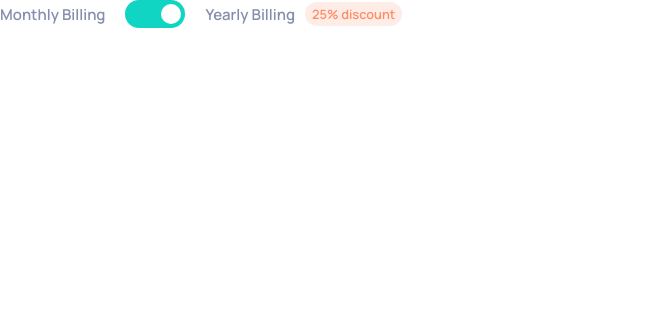
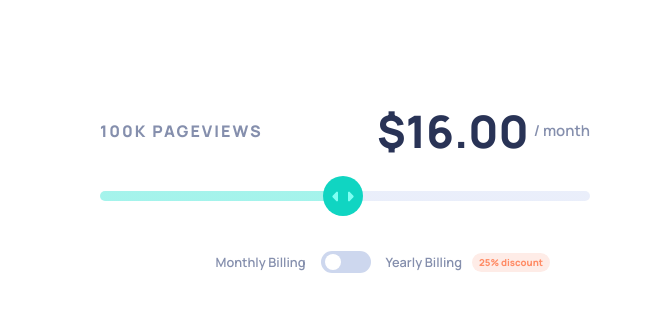
Before and after one commit to kdumagalhaes/interactive-pricing-component-vue, a Vue app: page / in a window 1280 px wide. Shown: the top 312 px of the page, without its empty margins (0-652 px from the left). Built offline with nearby package versions, Linux system fonts and the light colour scheme.

Commit message:
finished Price Control component

```diff
--- a/src/App.vue
+++ b/src/App.vue
@@ -1,14 +1,14 @@
 <template>
-    <BillingInfo />
+    <PriceControl />
 </template>
 
 <script>
-// atoms
-import { BillingInfo } from '@/components/molecules'
+// organisms
+import { PriceControl } from '@/components/organisms'
 
 export default {
     components: {
-        BillingInfo,
+        PriceControl,
     },
 }
 </script>
--- a/src/components/atoms/PageViews.vue
+++ b/src/components/atoms/PageViews.vue
@@ -16,5 +16,6 @@ export default {
     font-weight: $extra-bold;
     color: $neutral-grayish-blue;
     letter-spacing: 2px;
+    font-size: 1rem;
 }
 </style>
--- a/src/components/atoms/Price.vue
+++ b/src/components/atoms/Price.vue
@@ -23,7 +23,7 @@ export default {
     font-weight: $semi-bold;
 
     .price__value {
-        font-size: 2.3rem;
+        font-size: 2.8rem;
         font-weight: $extra-bold;
         color: $neutral-dark-desaturated-blue;
         margin-right: 5px;
--- a/src/components/atoms/Toggle.vue
+++ b/src/components/atoms/Toggle.vue
@@ -1,6 +1,6 @@
 <template>
     <label class="toggle">
-        <input class="toggle__input" type="checkbox" name="toggle" checked />
+        <input class="toggle__input" type="checkbox" name="toggle" />
         <span class="toggle__slider"></span>
     </label>
 </template>
@@ -13,8 +13,8 @@ export default {}
 .toggle {
     position: relative;
     display: inline-block;
-    width: 60px;
-    height: 28px;
+    width: 50px;
+    height: 22px;
 
     .toggle__input {
         opacity: 0;
@@ -29,17 +29,17 @@ export default {}
         left: 0;
         right: 0;
         bottom: 0;
-        background-color: #ccc;
+        background-color: $neutral-medium-grayish-blue;
         transition: 0.4s;
         border-radius: 50px;
 
         &::before {
             position: absolute;
             content: '';
-            height: 20px;
-            width: 20px;
+            height: 16px;
+            width: 16px;
             left: 4px;
-            bottom: 4px;
+            bottom: 3px;
             background-color: white;
             transition: 0.4s;
             border-radius: 50px;
@@ -51,7 +51,7 @@ export default {}
     }
 
     .toggle__input:checked + .toggle__slider::before {
-        transform: translateX(32px);
+        transform: translateX(26px);
     }
 }
 </style>
--- a/src/components/molecules/BillingInfo.vue
+++ b/src/components/molecules/BillingInfo.vue
@@ -21,6 +21,7 @@ export default {
 .billing-info {
     display: flex;
     align-items: center;
+    font-size: 0.8rem;
 
     .billing-info--monthly,
     .billing-info--yearly {
@@ -28,11 +29,11 @@ export default {
     }
 
     .billing-info--monthly {
-        margin-right: 20px;
+        margin-right: 15px;
     }
 
     .billing-info--yearly {
-        margin-left: 20px;
+        margin-left: 15px;
     }
 
     .billing-info--discount {
@@ -40,8 +41,8 @@ export default {
         color: $primary-light-red;
         padding: 3px 7px;
         border-radius: 50px;
-        font-size: 0.8rem;
-        font-weight: $semi-bold;
+        font-size: 0.6rem;
+        font-weight: $extra-bold;
         margin-left: 10px;
     }
 }
--- /dev/null
+++ b/src/components/organisms/PriceControl.vue
@@ -0,0 +1,59 @@
+<template>
+    <div class="price-control">
+        <div class="price-control__values">
+            <PageViews quantity="100k" />
+            <Price value="$16.00" />
+        </div>
+        <div class="price-control__controls">
+            <RangeSlider class="price-control__controls--slider" />
+            <BillingInfo class="price-control__controls--billing-info" />
+        </div>
+    </div>
+</template>
+
+<script>
+// atoms
+import { PageViews, Price, RangeSlider } from '@/components/atoms'
+
+// molecules
+import { BillingInfo } from '@/components/molecules'
+
+export default {
+    components: {
+        PageViews,
+        Price,
+        RangeSlider,
+        BillingInfo,
+    },
+}
+</script>
+
+<style lang="scss" scoped>
+.price-control {
+    max-width: 590px;
+    padding: 50px;
+    margin: 50px;
+    border-bottom: 1px solid $neutral-light-grayish-blue;
+
+    .price-control__values {
+        display: flex;
+        justify-content: space-between;
+        align-items: center;
+        margin-bottom: 30px;
+    }
+
+    .price-control__controls {
+        display: flex;
+        flex-direction: column;
+        align-items: flex-end;
+
+        .price-control__controls--slider {
+            margin-bottom: 50px;
+        }
+
+        .price-control__controls--billing-info {
+            margin: 0 40px 0 0;
+        }
+    }
+}
+</style>
--- /dev/null
+++ b/src/components/organisms/index.js
@@ -0,0 +1 @@
+export { default as PriceControl } from './PriceControl.vue'
```
